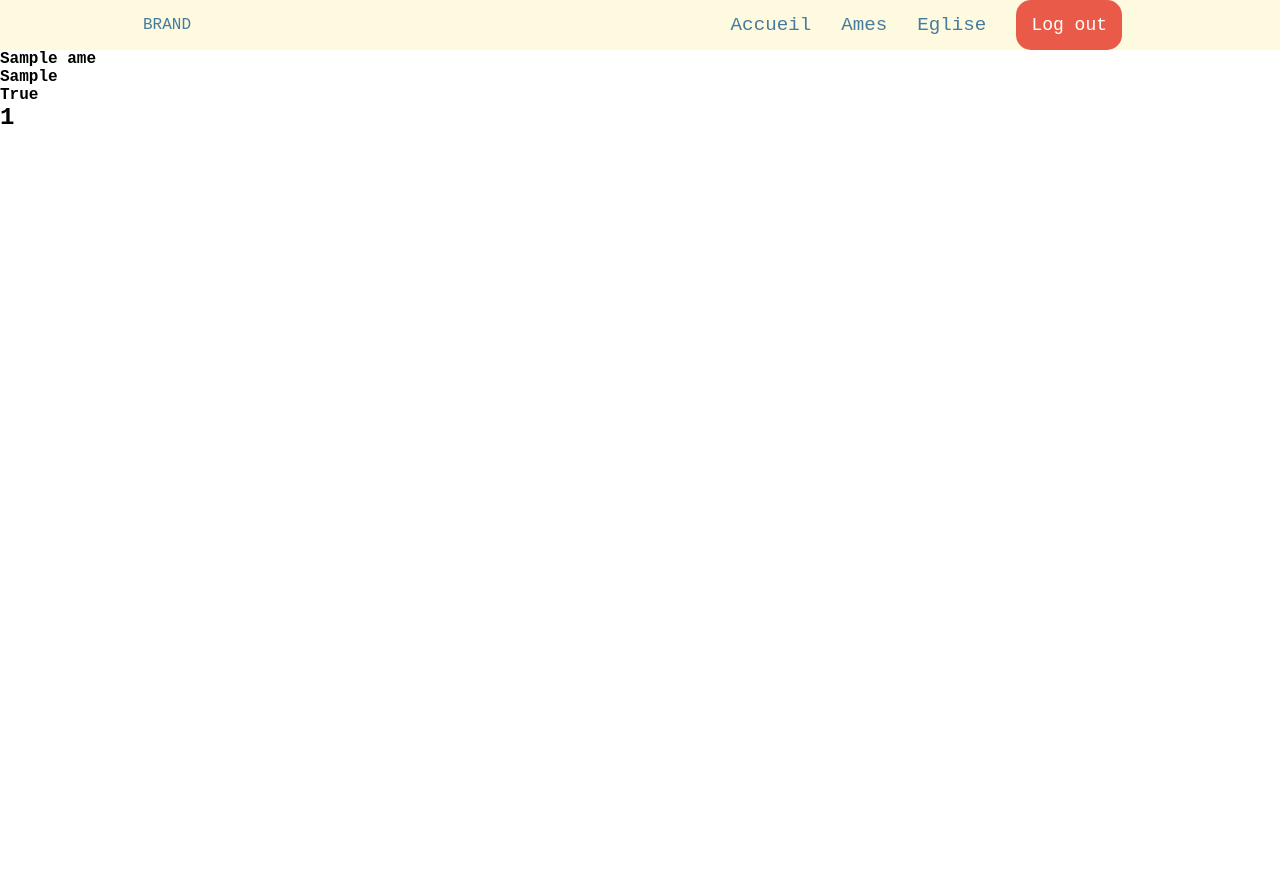
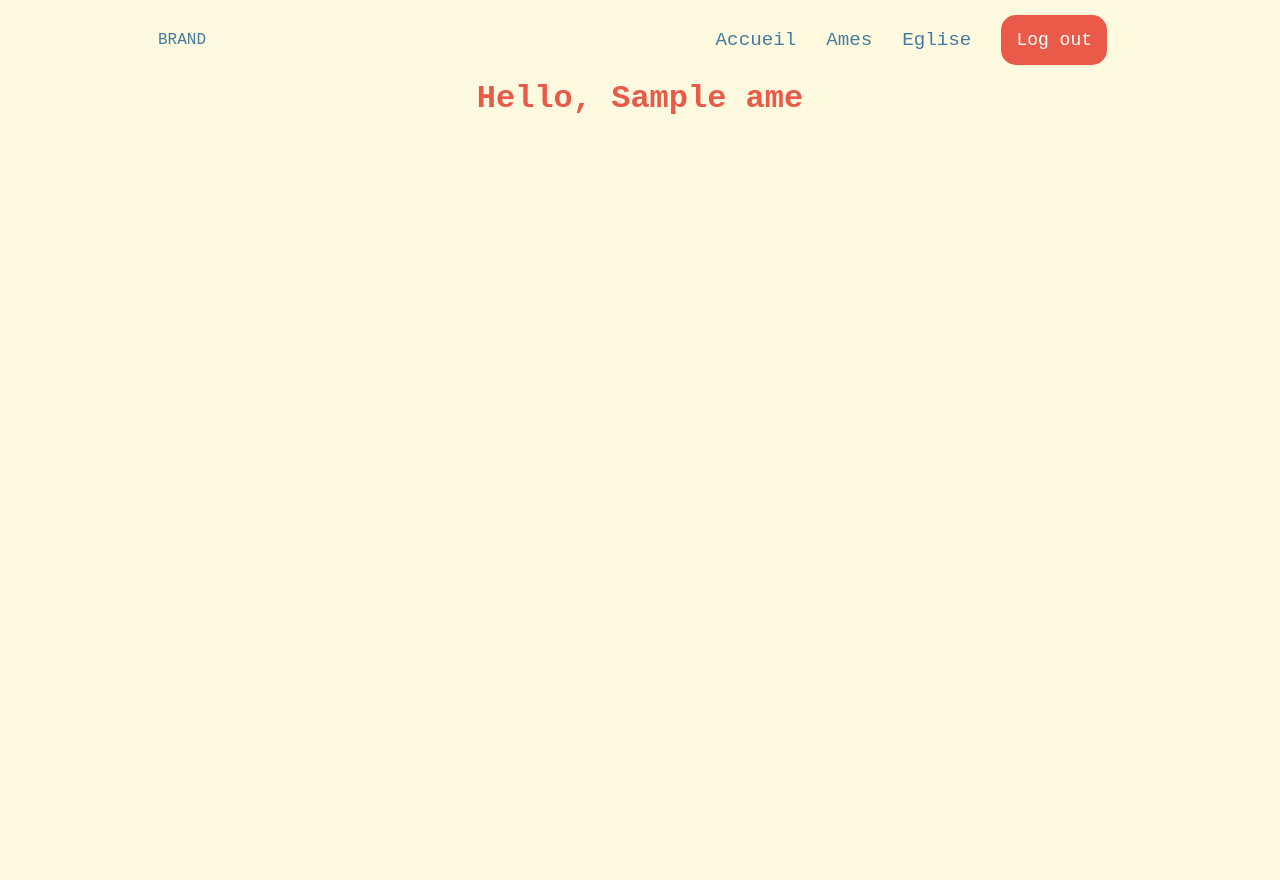
Before and after one commit to Isaac-Andriamiharisoa/liber, a Flask app: page /ames/1 in a window 1280 px wide. Before the commit the page ends 124 px from the top, so only its background shows below. Run offline with Flask 3, Linux system fonts and the light colour scheme; the visitor is signed in with stand-in values (Sample User, id 1); tables that the repository leaves empty hold one stand-in row (values such as "Sample post").

Commit message:
unfinished stuff

```diff
--- a/static/styles/style.css
+++ b/static/styles/style.css
@@ -77,6 +77,7 @@ button:hover, .button:hover {
 /* NAV style */
 nav {
     width: 100%;
+    padding: 15px;
     background-color: var(--secondary);
     color: var(--color-1);
 }
@@ -235,3 +236,11 @@ li {
     font-family: 'Courier New', Courier, monospace;
     font-size: 20px;
 }
+
+/* AME DETAIL PAGE */
+.info_container{
+    color: var(--color-2);
+    background-color: var(--secondary);
+    display: flex;
+    justify-content: center;
+}
--- a/templates/ame.html
+++ b/templates/ame.html
@@ -1,5 +1,7 @@
+{% include 'layouts/import.html' %}
 {%include 'layouts/navbar.html'%}
-<h4>{{ data.nom }}</h4>
-<h4>{{ data.prenom }}</h4>
-<h4>{{ data.bapteme }}</h4>
-<h2>{{ user_id }}</h2>
+<div class="container info_container">
+    <div class="title_container">
+        <h1>Hello, {{data.nom}}</h1>
+    </div>
+</div>
--- /dev/null
+++ b/templates/layouts/import.html
@@ -0,0 +1 @@
+<link rel="stylesheet" href="{{url_for('static', filename='styles/style.css')}}">
--- a/templates/layouts/navbar.html
+++ b/templates/layouts/navbar.html
@@ -1,4 +1,4 @@
-<link rel="stylesheet" href="{{url_for('static', filename='styles/style.css')}}">
+{% include 'layouts/import.html' %}
 <nav>
     <ul class="main">
         <li><span>BRAND</span></li>
```
